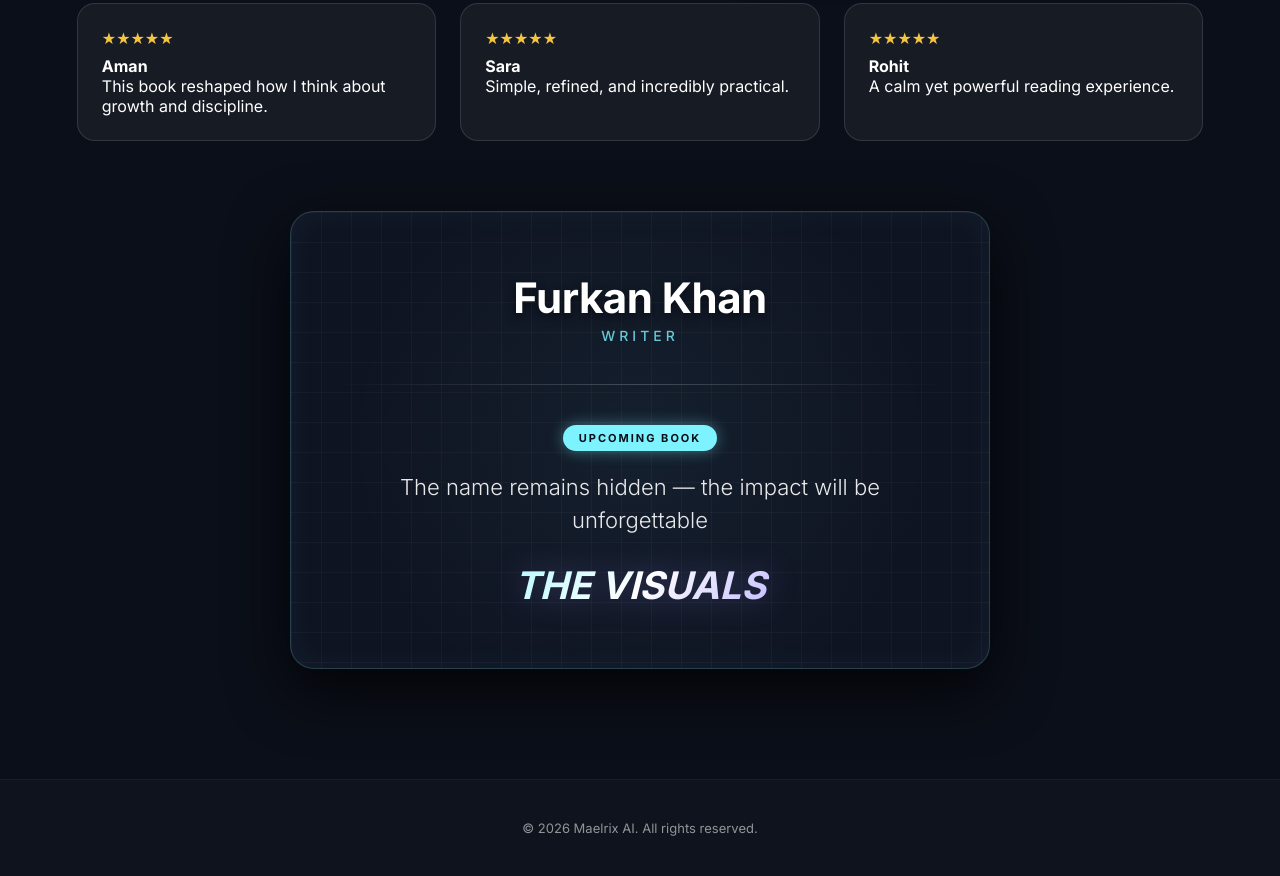
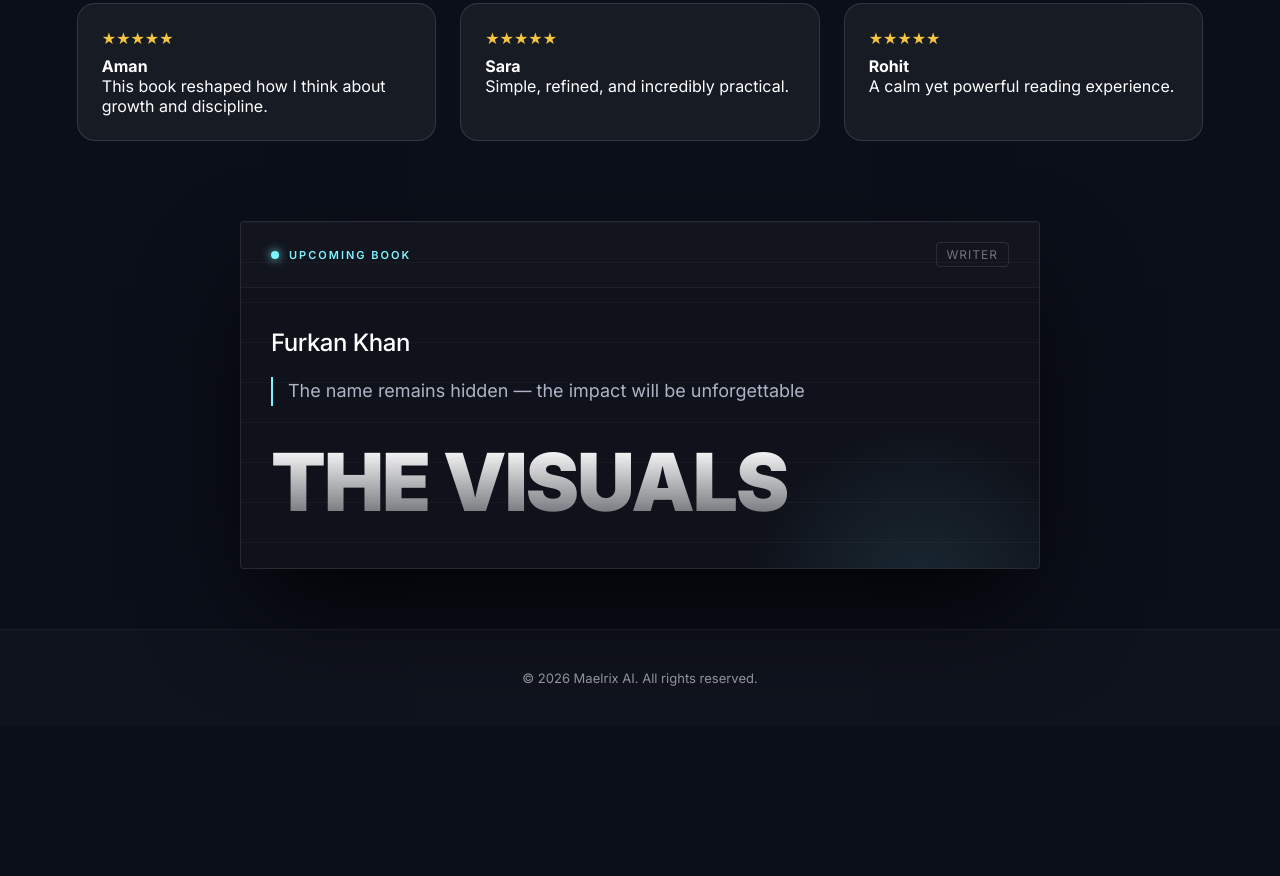
Before and after one commit to furkankhab/book, a plain HTML site: page index.html in a window 1280 px wide. Shown: the part 740-1616 px from the top of the page. After the commit the page ends 1466 px from the top, so only its background shows below. Drawn offline with Linux system fonts and the light colour scheme.

Commit message:
Update index.html

```diff
--- a/index.html
+++ b/index.html
@@ -5,9 +5,10 @@
 <meta name="viewport" content="width=device-width, initial-scale=1.0">
 <title>Maelrix AI | Digital Knowledge Product</title>
 
-<link href="https://fonts.googleapis.com/css2?family=Inter:wght@300;400;500;600;700&display=swap" rel="stylesheet">
+<link href="https://fonts.googleapis.com/css2?family=Inter:wght@300;400;500;600;700;900&display=swap" rel="stylesheet">
 
 <style>
+/* ================= GLOBAL RESET ================= */
 *{
   margin:0;
   padding:0;
@@ -18,6 +19,7 @@
 body{
   background:#0b0f19;
   color:#ffffff;
+  overflow-x: hidden; /* Prevent scroll on mobile due to effects */
 }
 
 /* ================= HEADER ================= */
@@ -182,98 +184,150 @@ header{
   margin-bottom:8px;
 }
 
-/* ================= REDESIGNED CREATOR CARD ================= */
-.creator-card{
-  position: relative;
-  margin: 50px auto 110px;
-  max-width: 700px;
-  padding: 0; /* Remove default padding for internal layout */
-  text-align: center;
-
-  /* New Background Design: Darker with a faint cyber-grid */
-  background-color: #0f1422;
-  background-image:
-    linear-gradient(rgba(255,255,255,0.03) 1px, transparent 1px),
-    linear-gradient(90deg, rgba(255,255,255,0.03) 1px, transparent 1px);
-  background-size: 30px 30px;
-
-  border: 1px solid rgba(124, 243, 255, 0.2);
-  border-radius: 24px;
-  box-shadow:
-    0 20px 60px rgba(0,0,0,0.8),
-    inset 0 0 30px rgba(124, 243, 255, 0.05);
-  overflow: hidden;
+/* ================= NEW UI CONCEPT CREATOR SECTION ================= */
+.ui-concept-wrap {
+  padding: 60px 6%;
+  display: flex;
+  justify-content: center;
 }
 
-/* Inner container to hold content */
-.creator-content {
-  padding: 60px 40px;
+.ui-card {
+  width: 100%;
+  max-width: 800px;
+  background: #0f121b;
+  border-radius: 4px; /* Sharper corners for UI feel */
+  position: relative;
+  overflow: hidden;
+  border: 1px solid rgba(255, 255, 255, 0.1);
+  box-shadow: 0 50px 100px -20px rgba(0,0,0,0.9);
+}
+
+/* The top bar of a "window" or UI */
+.ui-header {
+  display: flex;
+  justify-content: space-between;
+  align-items: center;
+  padding: 20px 30px;
+  border-bottom: 1px solid rgba(255, 255, 255, 0.05);
+  background: rgba(255,255,255,0.01);
+}
+
+.ui-status {
+  display: flex;
+  align-items: center;
+  gap: 10px;
+}
+
+/* The "Upcoming Book" badge designed as a System Status Light */
+.status-dot {
+  width: 8px;
+  height: 8px;
+  background-color: #7cf3ff;
+  border-radius: 50%;
+  box-shadow: 0 0 10px #7cf3ff;
+  animation: pulse 2s infinite;
+}
+
+.status-text {
+  font-size: 11px;
+  text-transform: uppercase;
+  letter-spacing: 2px;
+  color: #7cf3ff;
+  font-weight: 600;
+}
+
+/* "Writer" text styled as a tech label */
+.role-label {
+  font-size: 12px;
+  color: rgba(255, 255, 255, 0.4);
+  border: 1px solid rgba(255, 255, 255, 0.1);
+  padding: 4px 10px;
+  border-radius: 4px;
+  text-transform: uppercase;
+  letter-spacing: 1px;
+}
+
+/* Main Content Area */
+.ui-body {
+  padding: 40px 30px 50px;
+  display: flex;
+  flex-direction: column;
+  gap: 20px;
+}
+
+/* Furkan Khan - Styled cleanly */
+.author-name {
+  font-size: 24px;
+  font-weight: 500;
+  color: #fff;
+  letter-spacing: -0.5px;
+}
+
+/* The Quote/Teaser - Styled as code or terminal output */
+.teaser-text {
+  font-size: 18px;
+  color: #aeb4c6;
+  line-height: 1.6;
+  max-width: 90%;
+  padding-left: 15px;
+  border-left: 2px solid #7cf3ff; /* Accent line */
+  margin-bottom: 20px;
+}
+
+/* The Visuals - Styled as the MASSIVE impact element */
+.visual-reveal {
+  font-size: 5vw; /* Responsive huge text */
+  font-weight: 900;
+  text-transform: uppercase;
+  line-height: 0.9;
+  letter-spacing: -2px;
+
+  /* Gradient text */
+  background: linear-gradient(180deg, #ffffff 0%, rgba(255,255,255,0.4) 100%);
+  -webkit-background-clip: text;
+  -webkit-text-fill-color: transparent;
+
+  /* Optional: Outlined effect (very modern) */
+  /* -webkit-text-stroke: 1px rgba(255,255,255,0.5); */
+
   position: relative;
   z-index: 2;
-  background: radial-gradient(circle at center, rgba(124,243,255,0.05) 0%, transparent 70%);
 }
 
-.creator-card .name{
-  font-size: 42px;
-  font-weight: 700;
-  color: #fff;
-  letter-spacing: -0.5px;
-  text-shadow: 0 4px 10px rgba(0,0,0,0.5);
+/* Background aesthetic elements (Grids/Glows) */
+.ui-bg-glow {
+  position: absolute;
+  top: 50%;
+  right: -10%;
+  width: 400px;
+  height: 400px;
+  background: radial-gradient(circle, rgba(124, 243, 255, 0.1) 0%, transparent 60%);
+  z-index: 0;
+  pointer-events: none;
 }
 
-.creator-card .role{
-  margin-top: 4px;
-  font-size: 14px;
-  font-weight: 500;
-  letter-spacing: 4px;
-  text-transform: uppercase;
-  color: #7cf3ff; /* Neon cyan */
-  opacity: 0.8;
+.ui-grid-lines {
+  position: absolute;
+  top: 0;
+  left: 0;
+  width: 100%;
+  height: 100%;
+  background-image: linear-gradient(rgba(255, 255, 255, 0.03) 1px, transparent 1px);
+  background-size: 100% 40px;
+  pointer-events: none;
+  z-index: 0;
 }
 
-.creator-card .divider{
-  width: 100%;
-  height: 1px;
-  background: linear-gradient(90deg, transparent, rgba(255,255,255,0.2), transparent);
-  margin: 40px 0;
+@keyframes pulse {
+  0% { opacity: 0.5; }
+  50% { opacity: 1; }
+  100% { opacity: 0.5; }
 }
 
-/* "Upcoming Book" Badge Style */
-.creator-card .tag{
-  display: inline-block;
-  font-size: 11px;
-  font-weight: 700;
-  letter-spacing: 2px;
-  text-transform: uppercase;
-  color: #0b0f19;
-  background: #7cf3ff;
-  padding: 6px 16px;
-  border-radius: 50px;
-  margin-bottom: 20px;
-  box-shadow: 0 0 15px rgba(124, 243, 255, 0.4);
-}
-
-.creator-card .teaser{
-  font-size: 22px;
-  font-weight: 300;
-  line-height: 1.5;
-  color: rgba(255,255,255,0.9);
-  margin-bottom: 25px;
-  max-width: 500px;
-  margin-left: auto;
-  margin-right: auto;
-}
-
-.creator-card .visual-title{
-  font-size: 38px;
-  font-weight: 800;
-  text-transform: uppercase;
-  font-style: italic;
-  /* Premium Gold/Purple/Cyan Gradient */
-  background: linear-gradient(135deg, #7cf3ff 10%, #ffffff 50%, #9b8cff 90%);
-  -webkit-background-clip: text;
-  -webkit-text-fill-color: transparent;
-  filter: drop-shadow(0 0 15px rgba(155, 140, 255, 0.3));
+@media(min-width: 900px){
+  .visual-reveal {
+    font-size: 80px; /* Cap size on desktop */
+  }
 }
 
 /* ================= FOOTER ================= */
@@ -294,6 +348,12 @@ footer{
   }
   .actions{
     justify-content:center;
+  }
+  .ui-header {
+    padding: 15px;
+  }
+  .ui-body {
+    padding: 30px 20px;
   }
 }
 </style>
@@ -360,18 +420,30 @@ footer{
   </div>
 </section>
 
-<section class="creator-card">
-  <div class="creator-content">
-    <h2 class="name">Furkan Khan</h2>
-    <p class="role">Writer</p>
+<div class="ui-concept-wrap">
+  <div class="ui-card">
+    <div class="ui-grid-lines"></div>
+    <div class="ui-bg-glow"></div>
 
-    <div class="divider"></div>
+    <div class="ui-header">
+      <div class="ui-status">
+        <div class="status-dot"></div>
+        <span class="status-text">Upcoming Book</span>
+      </div>
+      <div class="role-label">Writer</div>
+    </div>
 
-    <span class="tag">Upcoming Book</span>
-    <h3 class="teaser">The name remains hidden — the impact will be unforgettable</h3>
-    <div class="visual-title">The Visuals</div>
+    <div class="ui-body">
+      <div class="author-name">Furkan Khan</div>
+
+      <div class="teaser-text">
+        The name remains hidden — the impact will be unforgettable
+      </div>
+
+      <div class="visual-reveal">The Visuals</div>
+    </div>
   </div>
-</section>
+</div>
 
 <footer>
   © 2026 Maelrix AI. All rights reserved.
```
